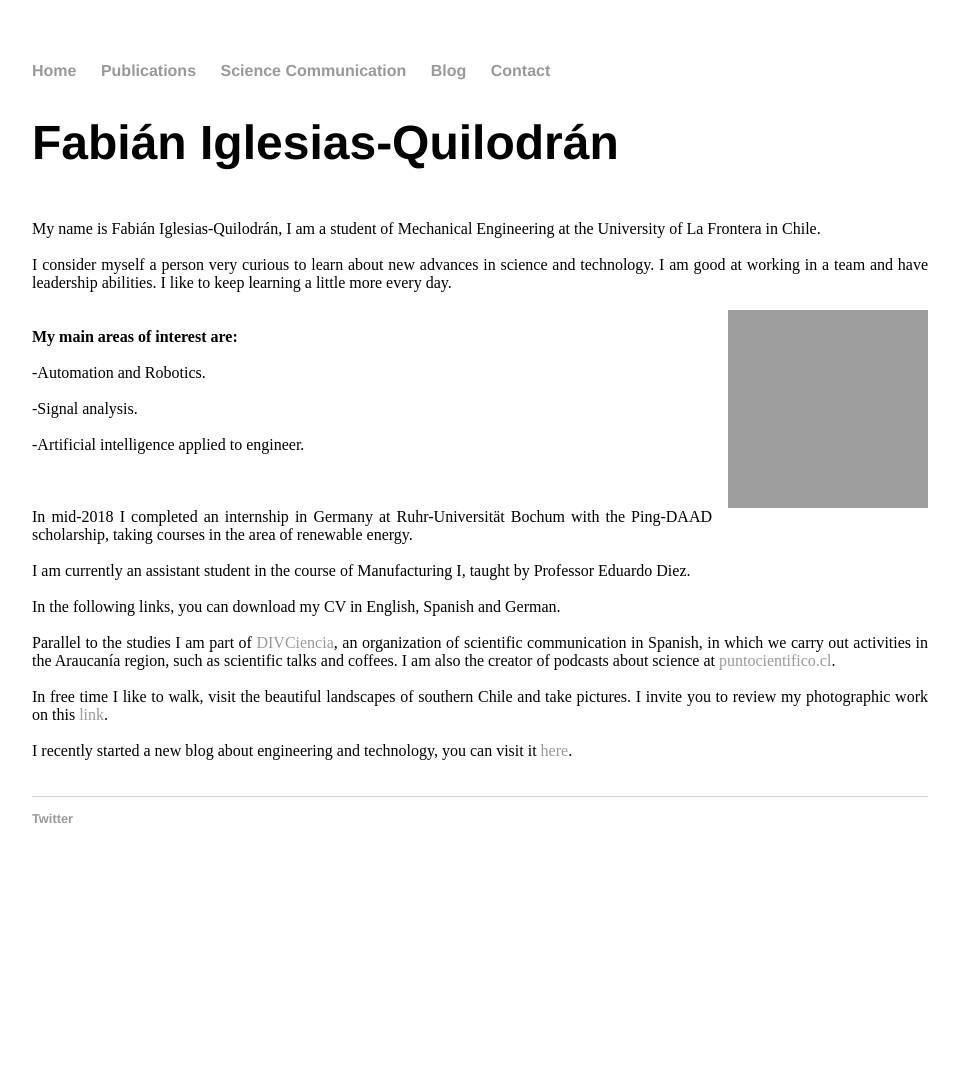
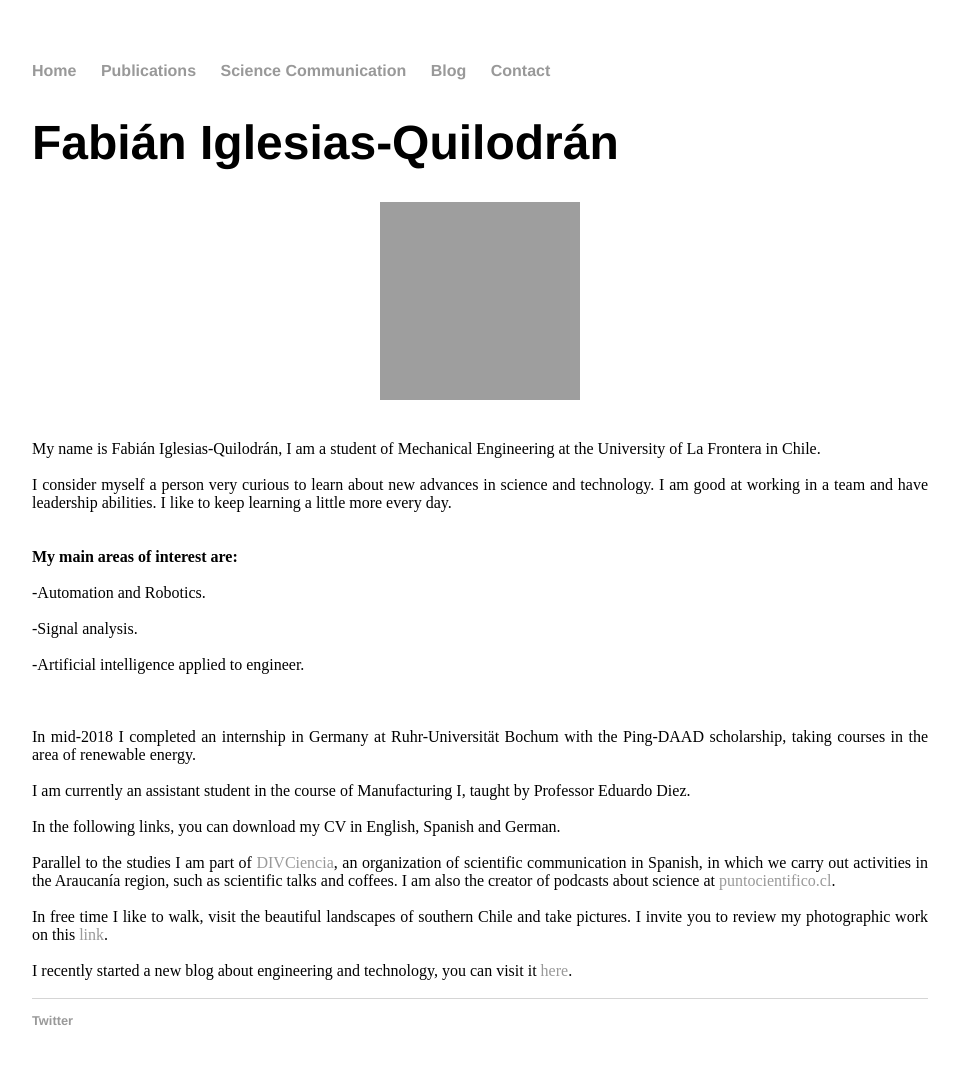
Before and after one commit to fabianiglesias/fabianiglesias.github.io, a Jekyll site: the page built from index.html, in a window 1280 px wide. Shown: the whole page, without its empty margins (160-1119 px from the left). Built offline with Jekyll 4.4.1, drawn with Linux system fonts in a browser that asks for light colours; before the commit the page ends 900 px from its top, so only the background shows below that; grey boxes are pictures that could not be loaded.

Commit message:
Update index.html

```diff
--- a/index.html
+++ b/index.html
@@ -8,6 +8,10 @@ title: Fabián Iglesias
 			<div class="separator" style="clear: both; text-align: center;">
 </div>
 <div class="separator" style="clear: both; text-align: center;">
+<a imageanchor="1" style="margin-left: 1em; margin-right: 1em;"><img border="0" data-original-height="1590" data-original-width="1600" height="198" src="https://1.bp.blogspot.com/-CA5BX_Ywpg4/Xg5eiA_skXI/AAAAAAAACSQ/fV0p24805e0eqaaTKClfXsDZyat30Y8rACEwYBhgL/s200/perfil%257E2%2B%2528copia%2529.JPG" width="200" /></a></div>
+<div class="separator" style="clear: both; text-align: center;">
+<br /></div>
+<div class="separator" style="clear: both; text-align: center;">
 <br /></div>
 <div style="text-align: justify;">
 My name is Fabián Iglesias-Quilodrán, I am a student of Mechanical Engineering at the University of La Frontera in Chile.</div>
@@ -16,8 +20,6 @@ My name is Fabián Iglesias-Quilodrán, I am a student of Mechanical Engineering
 <div style="text-align: justify;">
 I consider myself a person very curious to learn about new advances in science and technology. I am good at working in a team and have leadership abilities. I like to keep learning a little more every day.<br />
 <br />
-<div class="separator" style="clear: both; text-align: center;">
-<a  imageanchor="1" style="clear: right; float: right; margin-bottom: 1em; margin-left: 1em;"><img border="0" data-original-height="1590" data-original-width="1600" height="198" src="https://1.bp.blogspot.com/-CA5BX_Ywpg4/Xg5eiA_skXI/AAAAAAAACSQ/fV0p24805e0eqaaTKClfXsDZyat30Y8rACEwYBhgL/s200/perfil%257E2%2B%2528copia%2529.JPG" width="200" /></a></div>
 <br />
 <b>My main areas of interest are:</b></div>
 <div style="text-align: justify;">
@@ -40,6 +42,6 @@ Parallel to the studies I am part of <a href="https://divciencia.cl/">DIVCiencia
 <br />
 In free time I like to walk, visit the beautiful landscapes of southern Chile and take pictures. I invite you to review my photographic work on this <a href="https://500px.com/fabianiglesias">link</a>.<br />
 <br />
-I recently started a new blog about engineering and technology, you can visit it <span id="goog_2043803184"></span><a href="https://archimedes-archive.blogspot.com/">here<span id="goog_2043803185"></span></a>.</div>
+I recently started a new blog about engineering and technology, you can visit it <span id="goog_2043803184"></span><a href="https://archimedes-archive.blogspot.com/">here<span id="goog_2043803185"></span></a>.<br />
 <br />
-<br />
+</div>
```
